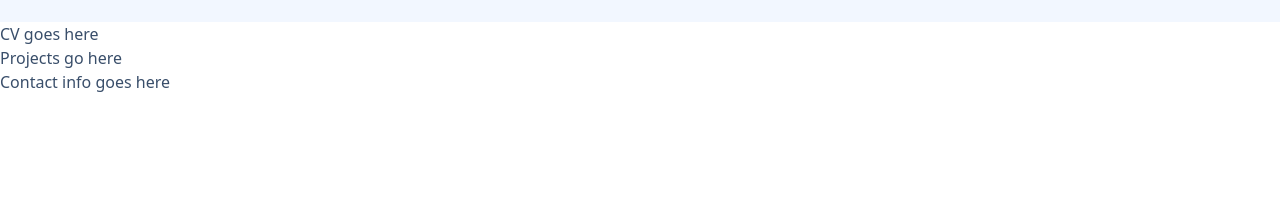
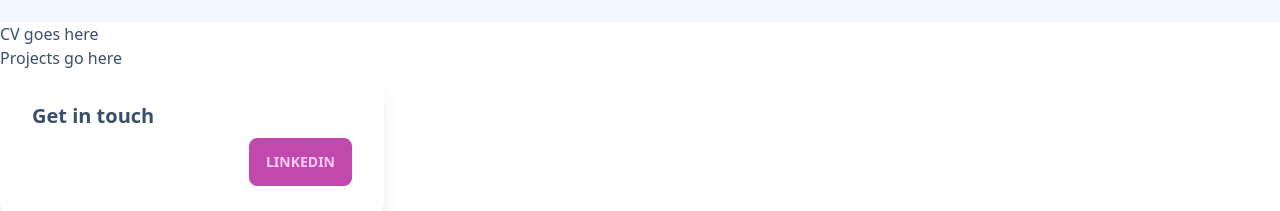
Before and after one commit to chelsea-liddy/chelsea-liddy-portfolio, a React (Create React App) app in the folder my-app/: page / in a window 1280 px wide. Shown: the part 778-989 px from the top of the page. Before the commit the page ends 872 px from the top, so only its background shows below. Built offline with nearby package versions, Linux system fonts and the light colour scheme.

Commit message:
start on contact section

```diff
--- a/my-app/src/Contact.jsx
+++ b/my-app/src/Contact.jsx
@@ -1,5 +1,20 @@
 function Contact() {
-  return <div>Contact info goes here</div>
+  return (
+    <div className="card w-96 bg-base-100 shadow-xl">
+      <div className="card-body">
+        <h2 className="card-title">Get in touch</h2>
+        <div className="card-actions justify-end">
+          <a
+            href="https://www.linkedin.com/in/chelsea-liddy/"
+            target="_blank"
+            rel="noreferrer"
+          >
+            <button className="btn btn-accent">LinkedIn</button>
+          </a>
+        </div>
+      </div>
+    </div>
+  )
 }
 
 export default Contact
```
